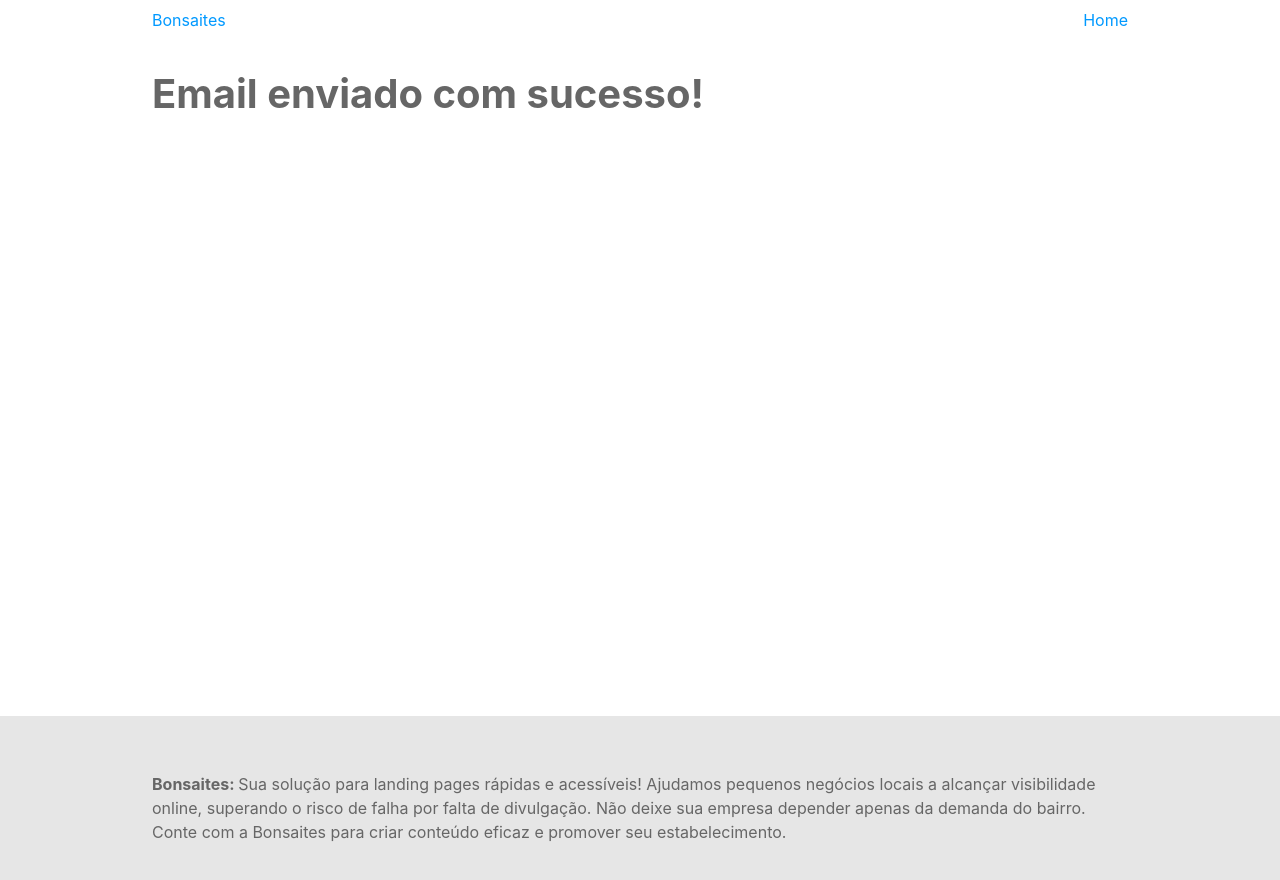
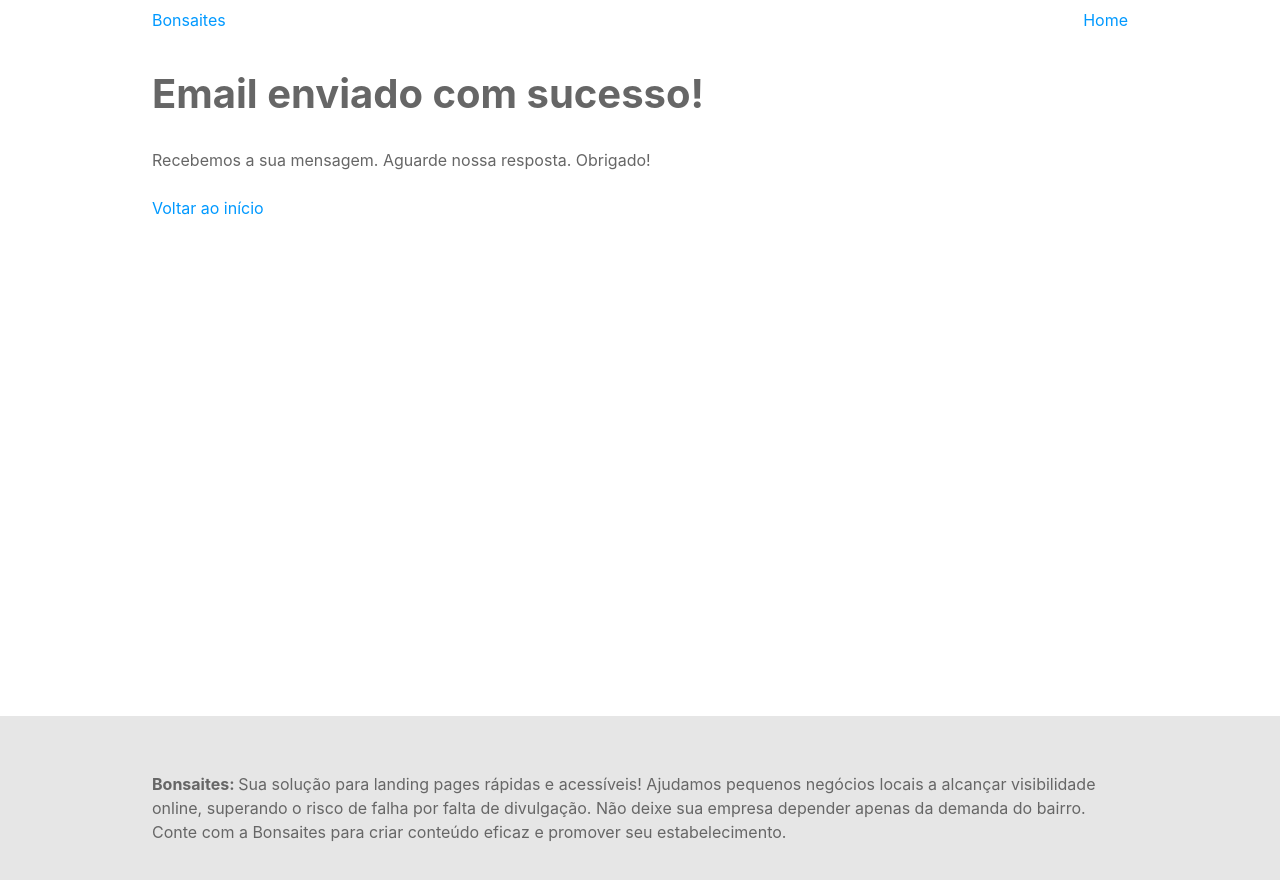
Before and after one commit to BonSaiTes/bonsaites.github.io, a Jekyll site: the page built from email_enviado.html, in a window 1280 px wide. Shown: the top 880 px of the page. Built offline with Jekyll 4.4.1, drawn with Linux system fonts in a browser that asks for light colours.

Commit message:
mensagens de feedback do form de contato

```diff
--- /dev/null
+++ b/_layouts/msg.html
@@ -0,0 +1,13 @@
+---
+layout: page
+---
+
+<div class="wrapper">
+  <p>{{ page.excerpt }}</p>
+
+  {{ content }}
+
+  <p>
+    <a href="/">Voltar ao início</a>
+  </p>
+</div>
--- a/email_com_erro.html
+++ b/email_com_erro.html
@@ -1,4 +1,5 @@
 ---
+layout: msg
 title: Erro ao enviar
 excerpt: Ocorreu um erro ao tentar enviar os dados. Tente novamente.
 ---
--- a/email_enviado.html
+++ b/email_enviado.html
@@ -1,4 +1,5 @@
 ---
+layout: msg
 title: Email enviado com sucesso!
-excerpt: Recebemos a sua mensagem. Aguarde nossa resposta. Obrigado.
+excerpt: Recebemos a sua mensagem. Aguarde nossa resposta. Obrigado!
 ---
--- a/email_incompleto.html
+++ b/email_incompleto.html
@@ -1,4 +1,5 @@
 ---
+layout: msg
 title: Formulário incompleto
 excerpt: Faltou alguma coisa. Verifique o preenchimento correto de todos os campos obrigatórios.
 ---
```
